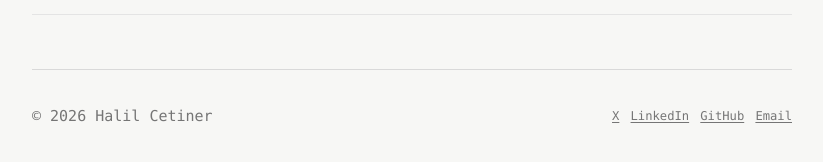
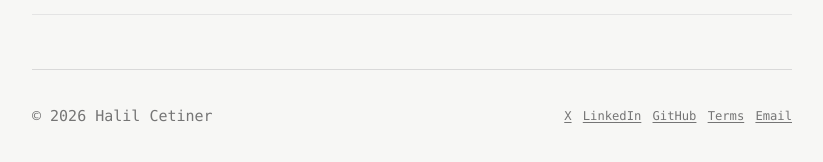
Before and after one commit to bayneri/halil.cetiner.me, a Jekyll site: the page built from index.md, in a window 1280 px wide. Shown: the part 646-808 px from the top of the page, without its empty margins (228-1051 px from the left). Built offline with Jekyll 4.4.1, drawn with Linux system fonts in a browser that asks for light colours.

Commit message:
Add terms to footer

```diff
--- a/_layouts/default.html
+++ b/_layouts/default.html
@@ -78,6 +78,7 @@
           <a href="https://x.com/bayneri" target="_blank" rel="noreferrer">X</a>
           <a href="https://www.linkedin.com/in/cetinerhalil" target="_blank" rel="noreferrer">LinkedIn</a>
           <a href="https://github.com/bayneri" target="_blank" rel="noreferrer">GitHub</a>
+          <a href="https://notermsnoconditions.com/" target="_blank" rel="noreferrer">Terms</a>
           <a href="mailto:halil@cetiner.me">Email</a>
         </div>
       </div>
```
